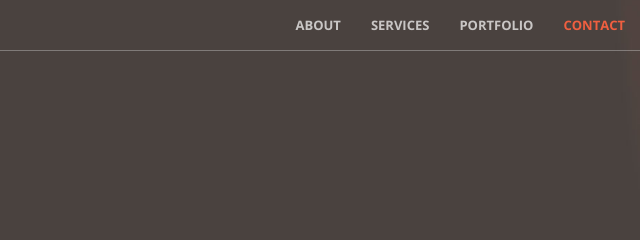
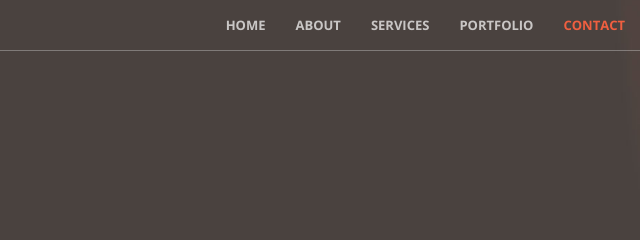
Before and after one commit to TrevorStubblefield/TrevorStubblefield.github.io, a website: page index.html in a window 1280 px wide. Shown: the top 240 px of the page, 640-1280 px from the left. Drawn offline with nearby package versions, Linux system fonts and the light colour scheme.

Commit message:
Website Update

```diff
--- a/index.html
+++ b/index.html
@@ -48,6 +48,9 @@
             <!-- Collect the nav links, forms, and other content for toggling -->
             <div class="collapse navbar-collapse" id="bs-example-navbar-collapse-1">
                 <ul class="nav navbar-nav navbar-right">
+                	<li>
+                        <a class="page-scroll" href="#homeHeading">Home</a>
+                    </li>
                     <li>
                         <a class="page-scroll" href="#about">About</a>
                     </li>
```
